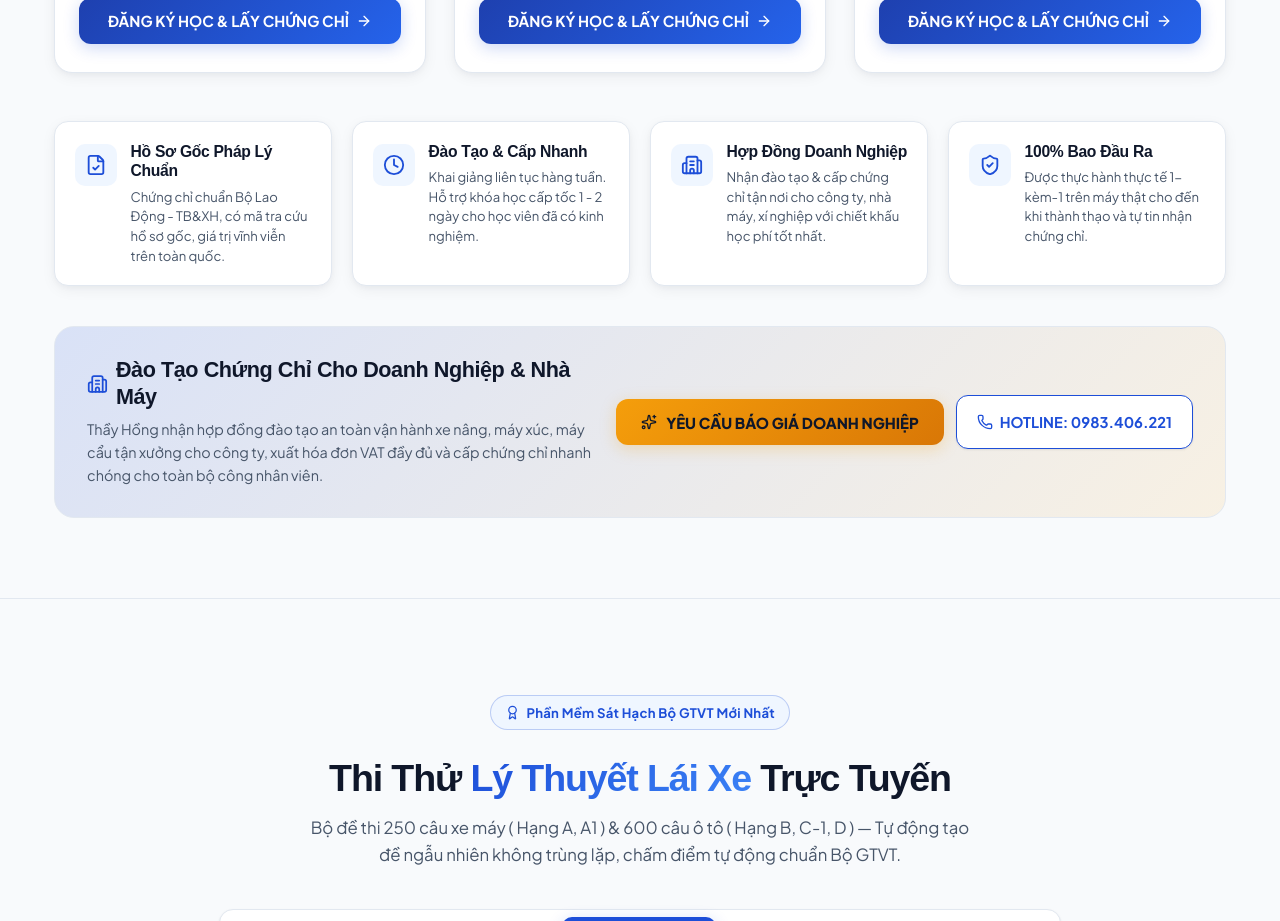
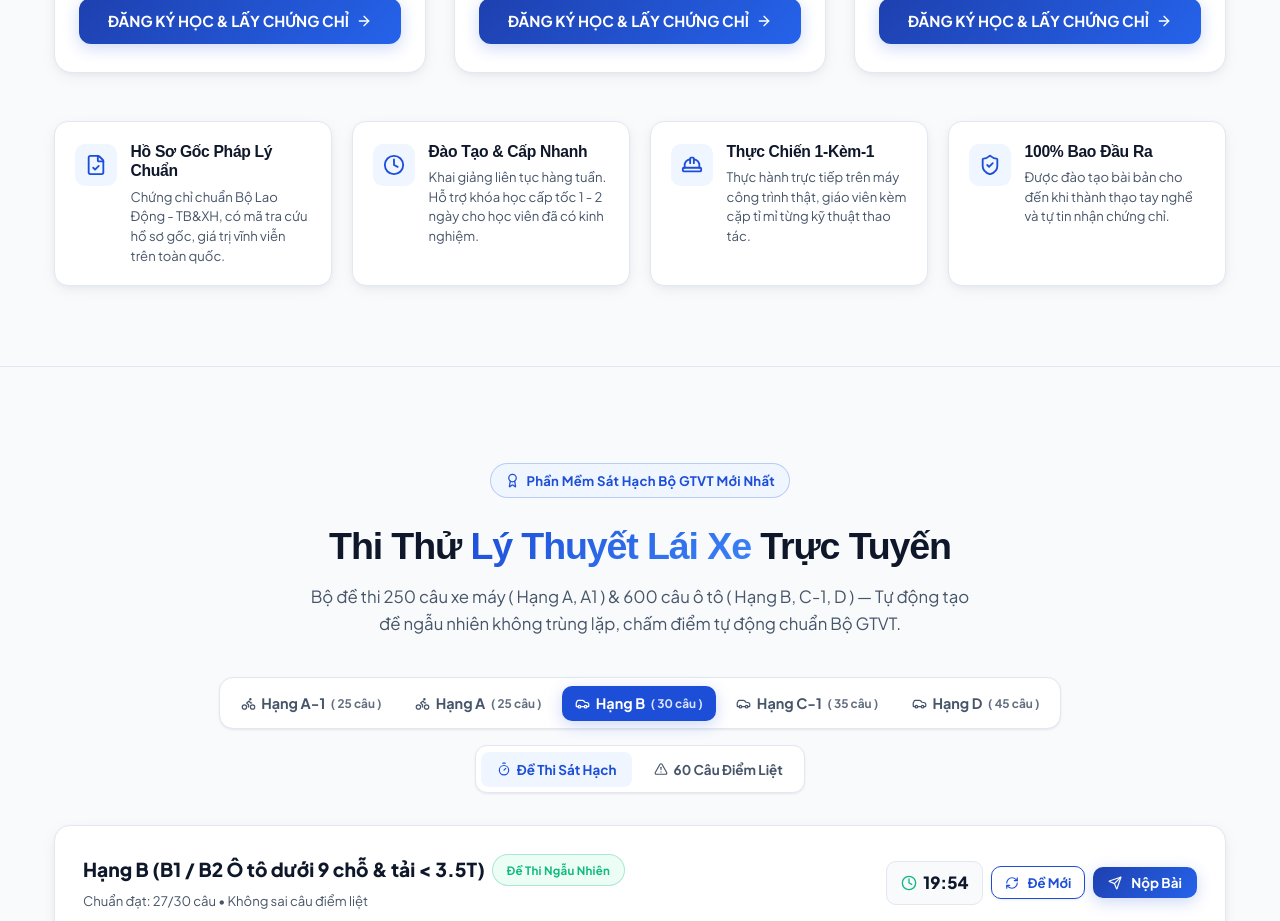
Before and after one commit to thayhongdaylai-hub/thayhongdaylai, a React (Vite) app: page / in a window 1280 px wide. Shown: the part 5000-5921 px from the top of the page. Built offline with nearby package versions, Linux system fonts and the light colour scheme; a web font is replaced by a local one.

Commit message:
thayhongdaylai

```diff
--- a/src/App.jsx
+++ b/src/App.jsx
@@ -27,10 +27,14 @@ const getTimeBasedTheme = () => {
 
 export default function App() {
   const [theme, setTheme] = useState(() => {
-    const saved = localStorage.getItem('thayhong_theme');
+    try {
+      if (typeof window !== 'undefined' && window.localStorage) {
+        const saved = window.localStorage.getItem('thayhong_theme');
         if (saved === 'light' || saved === 'dark') {
           return saved;
         }
+      }
+    } catch (e) {}
     return getTimeBasedTheme();
   });
 
@@ -39,16 +43,20 @@ export default function App() {
   const [modalDetails, setModalDetails] = useState(null);
 
   useEffect(() => {
+    try {
       document.documentElement.setAttribute('data-theme', theme);
+    } catch (e) {}
   }, [theme]);
 
   // Check real-time clock periodically if user hasn't explicitly locked a manual preference
   useEffect(() => {
     const interval = setInterval(() => {
-      const saved = localStorage.getItem('thayhong_theme');
+      try {
+        const saved = typeof window !== 'undefined' && window.localStorage ? window.localStorage.getItem('thayhong_theme') : null;
         if (!saved) {
           setTheme(getTimeBasedTheme());
         }
+      } catch (e) {}
     }, 60000); // check every 1 minute
     return () => clearInterval(interval);
   }, []);
@@ -56,7 +64,11 @@ export default function App() {
   const toggleTheme = () => {
     setTheme(prev => {
       const next = prev === 'dark' ? 'light' : 'dark';
-      localStorage.setItem('thayhong_theme', next);
+      try {
+        if (typeof window !== 'undefined' && window.localStorage) {
+          window.localStorage.setItem('thayhong_theme', next);
+        }
+      } catch (e) {}
       return next;
     });
   };
--- a/src/components/MachineryCertificates.jsx
+++ b/src/components/MachineryCertificates.jsx
@@ -3,16 +3,11 @@ import {
   HardHat,
   Construction,
   Truck,
-  Wrench,
-  Award,
   ShieldCheck,
   CheckCircle2,
   ArrowRight,
-  Sparkles,
   Clock,
-  Building2,
-  FileCheck,
-  Phone
+  FileCheck
 } from 'lucide-react';
 
 export default function MachineryCertificates({ onSelectMachinery }) {
@@ -82,14 +77,14 @@ export default function MachineryCertificates({ onSelectMachinery }) {
       desc: 'Khai giảng liên tục hàng tuần. Hỗ trợ khóa học cấp tốc 1 - 2 ngày cho học viên đã có kinh nghiệm.'
     },
     {
-      icon: Building2,
-      title: 'Hợp Đồng Doanh Nghiệp',
-      desc: 'Nhận đào tạo & cấp chứng chỉ tận nơi cho công ty, nhà máy, xí nghiệp với chiết khấu học phí tốt nhất.'
+      icon: HardHat,
+      title: 'Thực Chiến 1-Kèm-1',
+      desc: 'Thực hành trực tiếp trên máy công trình thật, giáo viên kèm cặp tỉ mỉ từng kỹ thuật thao tác.'
     },
     {
       icon: ShieldCheck,
       title: '100% Bao Đầu Ra',
-      desc: 'Được thực hành thực tế 1-kèm-1 trên máy thật cho đến khi thành thạo và tự tin nhận chứng chỉ.'
+      desc: 'Được đào tạo bài bản cho đến khi thành thạo tay nghề và tự tin nhận chứng chỉ.'
     }
   ];
 
@@ -223,8 +218,7 @@ export default function MachineryCertificates({ onSelectMachinery }) {
         <div style={{
           display: 'grid',
           gridTemplateColumns: 'repeat(auto-fit, minmax(min(100%, 250px), 1fr))',
-          gap: '1.25rem',
-          marginBottom: '2.5rem'
+          gap: '1.25rem'
         }}>
           {highlights.map((h, idx) => {
             const HIcon = h.icon;
@@ -267,67 +261,6 @@ export default function MachineryCertificates({ onSelectMachinery }) {
             );
           })}
         </div>
-
-        {/* Enterprise Callout Banner */}
-        <div style={{
-          background: 'linear-gradient(135deg, rgba(29, 78, 216, 0.14) 0%, rgba(245, 158, 11, 0.1) 100%)',
-          border: '1.5px solid var(--border-color)',
-          borderRadius: '20px',
-          padding: '1.85rem 2rem',
-          display: 'flex',
-          flexWrap: 'wrap',
-          alignItems: 'center',
-          justifyContent: 'space-between',
-          gap: '1.5rem'
-        }}>
-          <div style={{ flex: 1, minWidth: 'min(100%, 320px)' }}>
-            <div style={{ display: 'flex', alignItems: 'center', gap: '0.5rem', marginBottom: '0.45rem' }}>
-              <Building2 size={22} color="var(--primary)" />
-              <h3 style={{ fontSize: 'clamp(1.15rem, 2.5vw, 1.35rem)', fontWeight: 900, color: 'var(--text-main)', margin: 0 }}>
-                Đào Tạo Chứng Chỉ Cho Doanh Nghiệp &amp; Nhà Máy
-              </h3>
-            </div>
-            <p style={{ color: 'var(--text-muted)', fontSize: '0.9rem', lineHeight: 1.6, margin: 0 }}>
-              Thầy Hồng nhận hợp đồng đào tạo an toàn vận hành xe nâng, máy xúc, máy cẩu tận xưởng cho công ty, xuất hóa đơn VAT đầy đủ và cấp chứng chỉ nhanh chóng cho toàn bộ công nhân viên.
-            </p>
-          </div>
-
-          <div style={{ display: 'flex', gap: '0.75rem', flexWrap: 'wrap', alignItems: 'center' }}>
-            <button
-              onClick={() => onSelectMachinery && onSelectMachinery('Đào Tạo Chứng Chỉ Doanh Nghiệp')}
-              className="btn btn-gold"
-              style={{
-                padding: '0.85rem 1.6rem',
-                fontSize: '0.94rem',
-                borderRadius: '12px',
-                boxShadow: 'var(--shadow-gold)'
-              }}
-            >
-              <Sparkles size={16} />
-              <span>YÊU CẦU BÁO GIÁ DOANH NGHIỆP</span>
-            </button>
-
-            <a
-              href="https://zalo.me/0983406221"
-              target="_blank"
-              rel="noopener noreferrer"
-              className="btn btn-secondary"
-              style={{
-                padding: '0.85rem 1.25rem',
-                fontSize: '0.92rem',
-                borderRadius: '12px',
-                display: 'inline-flex',
-                alignItems: 'center',
-                gap: '0.4rem',
-                textDecoration: 'none'
-              }}
-              title="Hotline tư vấn chứng chỉ"
-            >
-              <Phone size={16} color="var(--primary)" />
-              <span>HOTLINE: 0983.406.221</span>
-            </a>
-          </div>
-        </div>
       </div>
     </section>
   );
```
Lines whose indentation alone changed are shown as unchanged.
